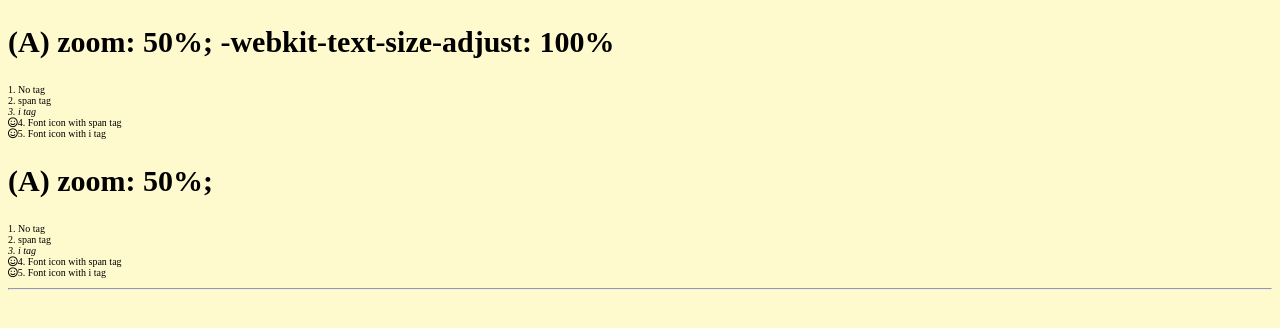
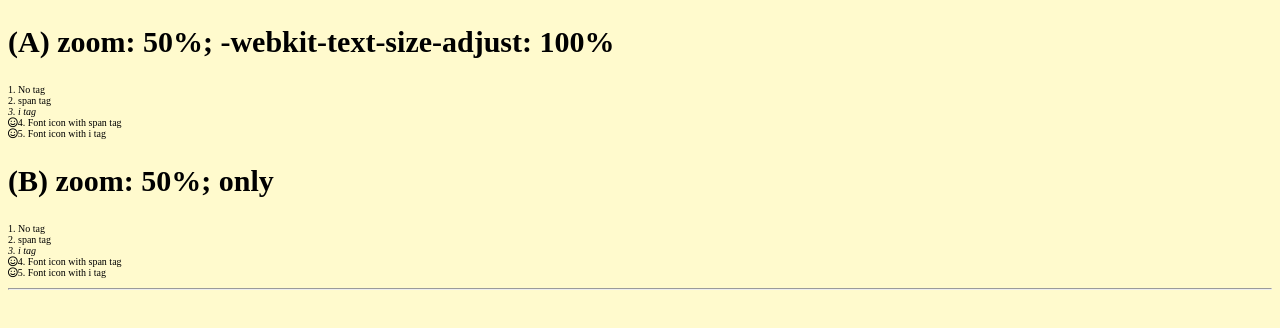
Before and after one commit to zzzmisa/playground, a plain HTML site: page zoom/zoom-with-text-size-adjust.html in a window 1280 px wide. Drawn offline with Linux system fonts and the light colour scheme.

Commit message:
Update zoom-with-text-size-adjust.html

```diff
--- a/zoom/zoom-with-text-size-adjust.html
+++ b/zoom/zoom-with-text-size-adjust.html
@@ -20,7 +20,7 @@
       <span class="far fa-smile">4. Font icon with span tag</span><br />
       <i class="far fa-smile">5. Font icon with i tag</i><br />
     </div>
-    <h2>(A) zoom: 50%;</h2>
+    <h2>(B) zoom: 50%; only</h2>
     <div style="zoom: 50%;">
       1. No tag<br />
       <span>2. span tag</span><br />
```
